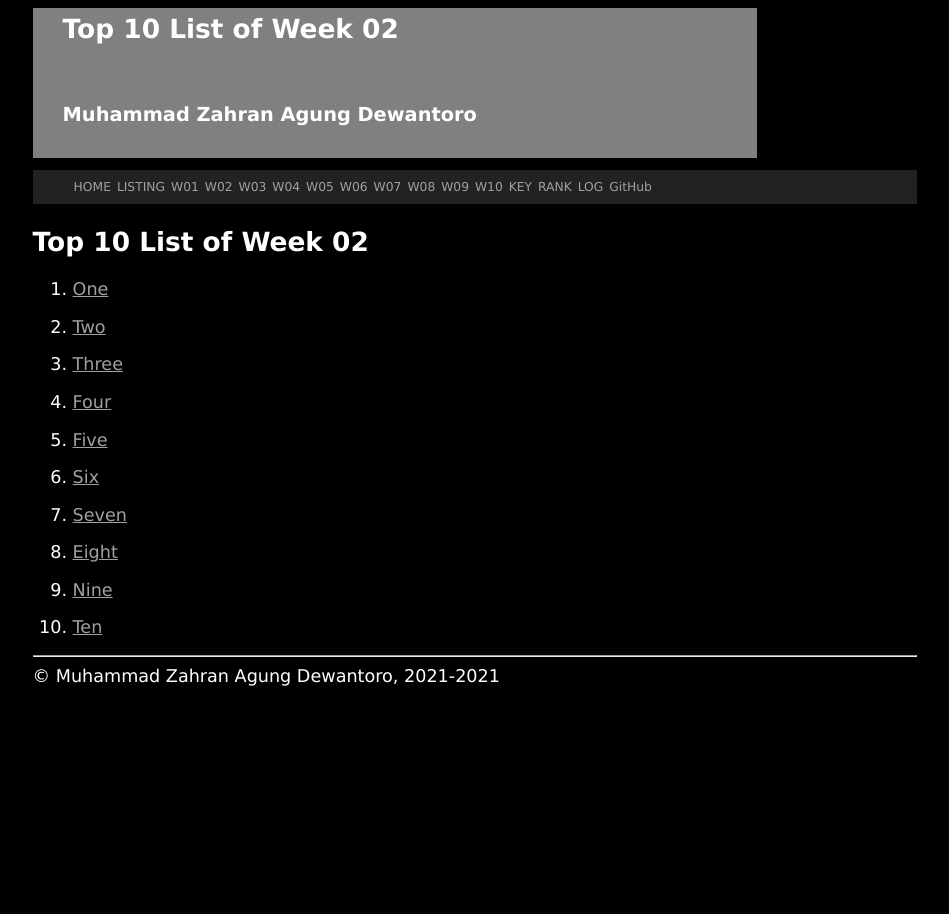
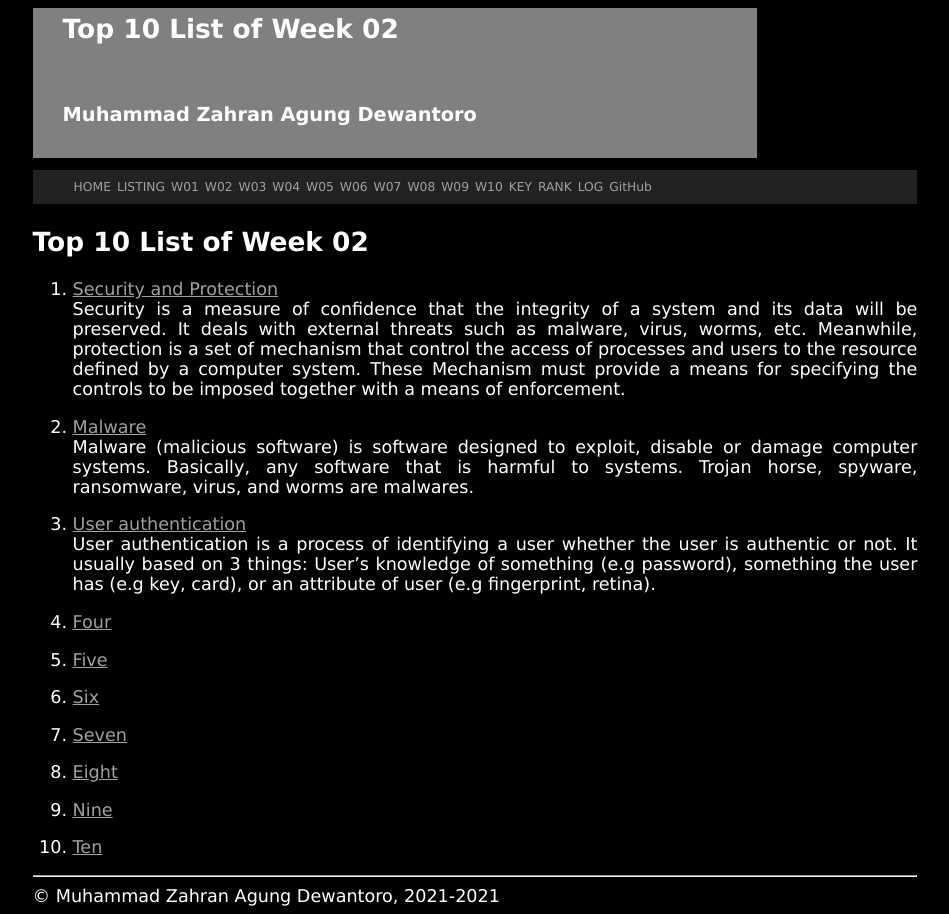
Before and after one commit to mzahranagung/os211, a Jekyll site: the page built from w02.md, in a window 1280 px wide. Shown: the whole page, without its empty margins (165-1114 px from the left). Built offline with Jekyll 4.4.1, drawn with Linux system fonts in a browser that asks for light colours; our own code applies the rules of GitHub Pages for plain Markdown files.

Commit message:
Update w02.md

```diff
--- a/w02.md
+++ b/w02.md
@@ -5,11 +5,22 @@ permalink: /W02/
 
 # Top 10 List of Week 02
 
-1. [One](https://en.wikipedia.org/wiki/1)<br>
+1. [Security and Protection](https://www.geeksforgeeks.org/difference-between-security-and-protection/)<br>
+Security is a measure of confidence that the integrity of a system and
+its data will be preserved. It deals with external threats such as malware, virus, worms, etc.
+Meanwhile, protection is a set of mechanism that control the access
+of processes and users to the resource defined by a computer system. These Mechanism must provide
+a means for specifying the controls to be imposed together with a means of enforcement.
 
-2. [Two](https://en.wikipedia.org/wiki/2)<br>
+2. [Malware](https://en.wikipedia.org/wiki/Malware)<br>
+Malware (malicious software) is software designed to exploit, disable
+or damage computer systems. Basically, any software that is harmful to systems.
+Trojan horse, spyware, ransomware, virus, and worms are malwares.
 
-3. [Three](https://en.wikipedia.org/wiki/3)<br>
+3. [User authentication](https://en.wikipedia.org/wiki/Authentication)<br>
+User authentication is a process of identifying a user whether the user is authentic or not. It usually based on
+3 things: User's knowledge of something (e.g password), something the user has (e.g key, card), or an attribute
+of user (e.g fingerprint, retina).
 
 4. [Four](https://en.wikipedia.org/wiki/4)<br>
 
```
